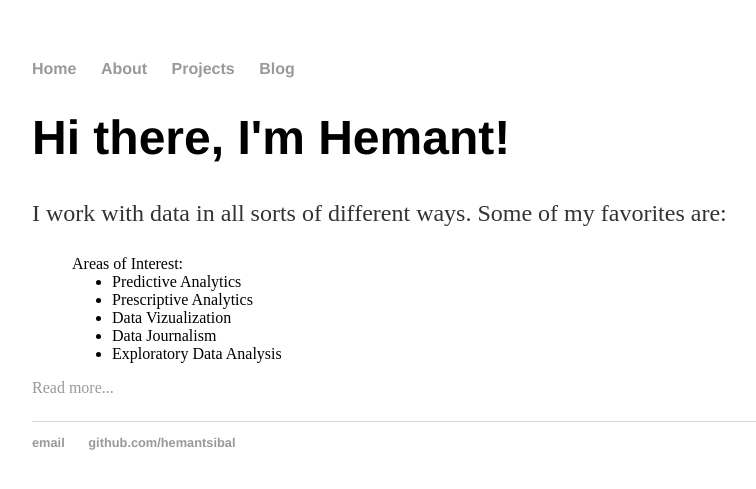
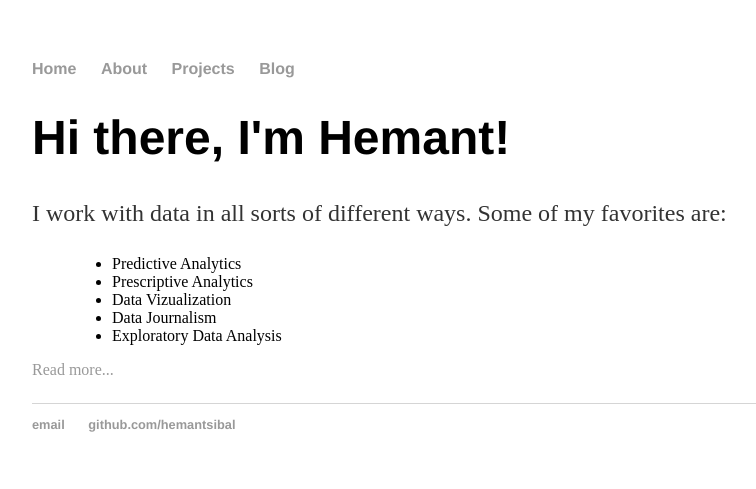
Before and after one commit to hemantsibal/hemantsibal.github.io, a Jekyll site: the page built from index.html, in a window 1280 px wide. Shown: the top 489 px of the page, without its empty margins (160-916 px from the left). Built offline with Jekyll 4.4.1, drawn with Linux system fonts in a browser that asks for light colours.

Commit message:
Update index.html

```diff
--- a/index.html
+++ b/index.html
@@ -5,11 +5,11 @@ title: Hemant Sibal | such data | much insights | wow
 <div class="blurb">
 	<h1>Hi there, I'm Hemant!</h1>
 		<p>I work with data in all sorts of different ways. Some of my favorites are:
-			<ul> Areas of Interest:
-				<li style="margin-left: 40px">Predictive Analytics</li>
-				<li style="margin-left: 40px">Prescriptive Analytics</li>
-				<li style="margin-left: 40px">Data Vizualization</li>
-				<li style="margin-left: 40px">Data Journalism</li>
-				<li style="margin-left: 40px">Exploratory Data Analysis</li> </ul>
+			<ul>
+			<li style="margin-left: 40px">Predictive Analytics</li>
+			<li style="margin-left: 40px">Prescriptive Analytics</li>
+			<li style="margin-left: 40px">Data Vizualization</li>
+			<li style="margin-left: 40px">Data Journalism</li>
+			<li style="margin-left: 40px">Exploratory Data Analysis</li> </ul>
 			<a href="/projects">Read more...</a></p>
 </div><!-- /.blurb -->
```
